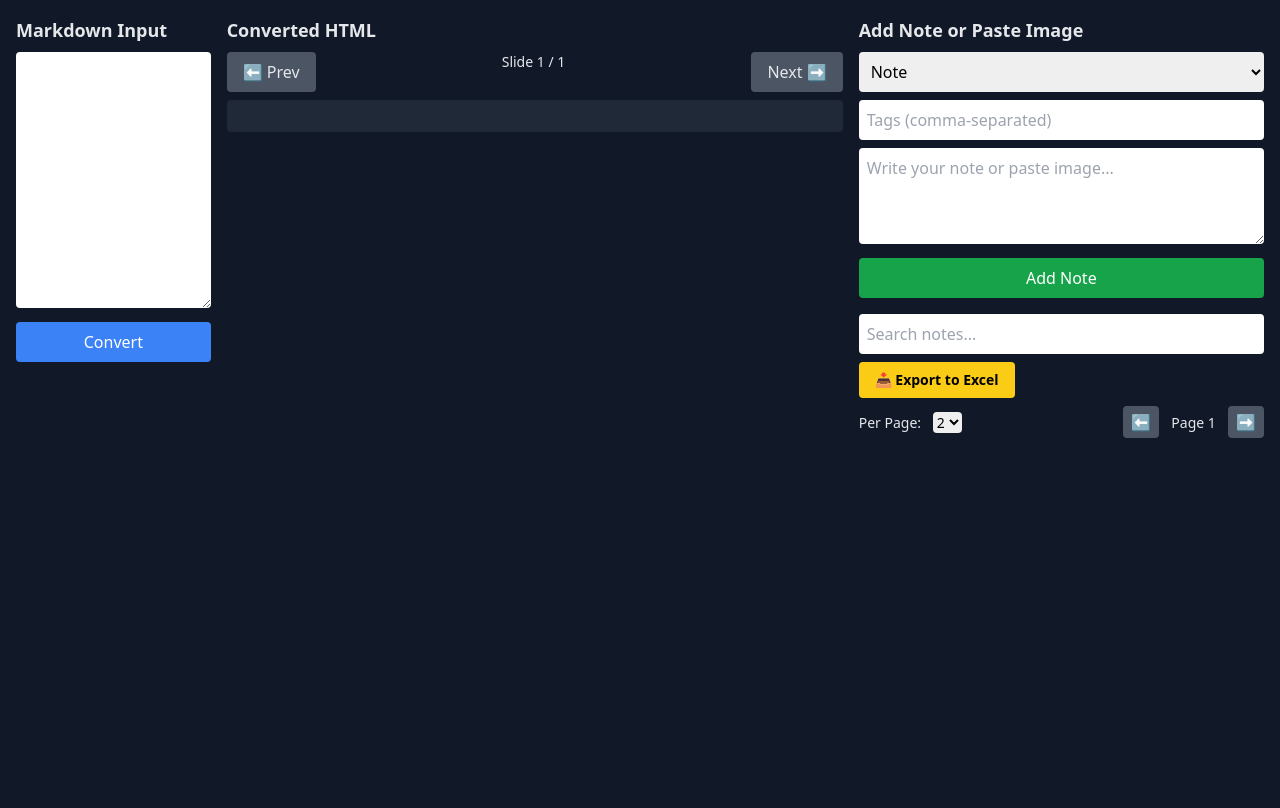
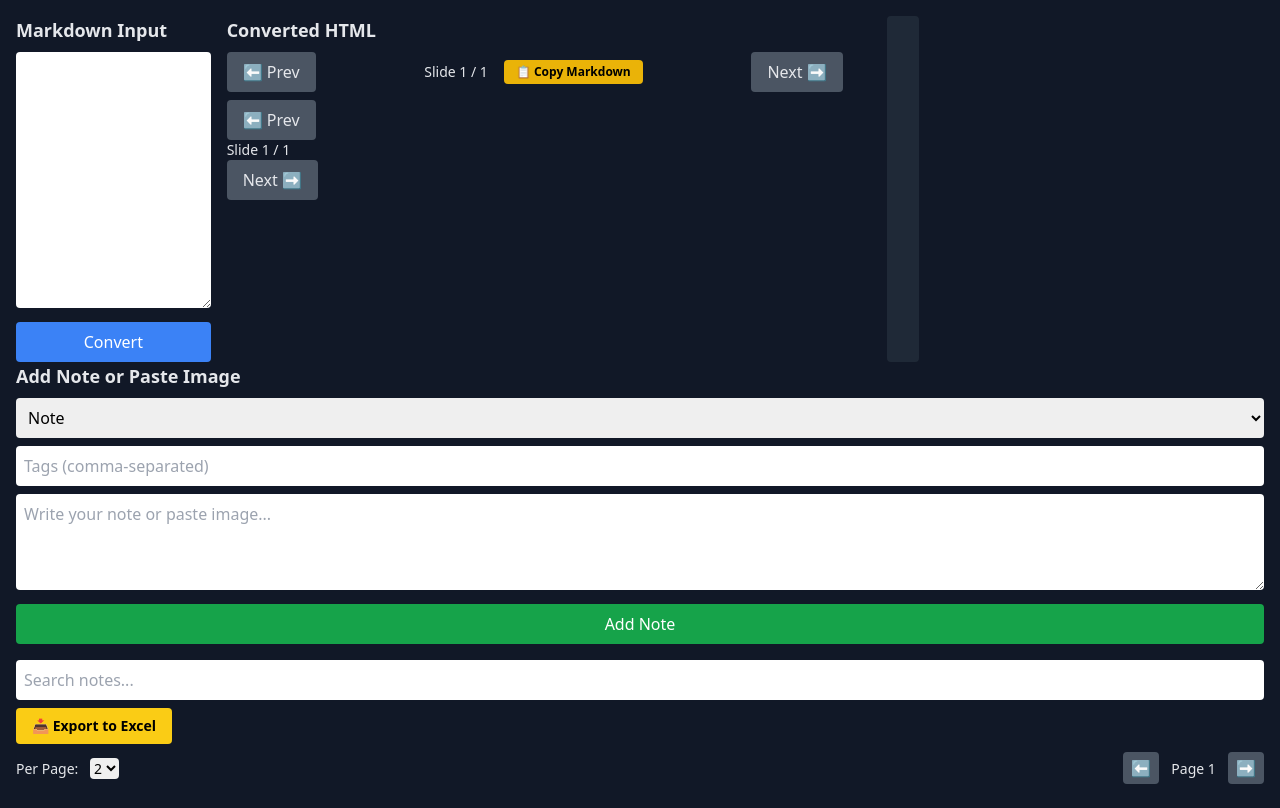
Before and after one commit to gauravsharrma/flask-notes-app, a Flask app: page / in a window 1280 px wide. Before the commit the page ends 438 px from the top, so only its background shows below. Run offline with Flask 3, Linux system fonts and the light colour scheme; data that the repository does not hold is empty; some libraries are stand-ins or nearby versions.

Commit message:
Update index.html

```diff
--- a/templates/index.html
+++ b/templates/index.html
@@ -45,7 +45,17 @@
     <!-- Converted HTML -->
     <div class="col-span-12 lg:col-span-6">
       <h2 class="text-lg font-semibold mb-2">Converted HTML</h2>
-      <div class="flex justify-between mb-2">
+      <div class="flex justify-between items-center mb-2">
+        <button id="prevSlideBtn" onclick="prevSlide()" class="bg-gray-600 hover:bg-gray-500 px-4 py-2 rounded">⬅ Prev</button>
+
+        <div class="flex items-center space-x-4">
+          <div class="text-sm">Slide <span id="slideNum">1</span> / <span id="slideTotal">1</span></div>
+          <button onclick="copyMarkdown()" class="bg-yellow-500 hover:bg-yellow-600 text-black text-xs font-semibold px-3 py-1 rounded">📋 Copy Markdown</button>
+        </div>
+
+        <button id="nextSlideBtn" onclick="nextSlide()" class="bg-gray-600 hover:bg-gray-500 px-4 py-2 rounded">Next ➡</button>
+      </div>
+
         <button id="prevSlideBtn" onclick="prevSlide()" class="bg-gray-600 hover:bg-gray-500 px-4 py-2 rounded">⬅ Prev</button>
         <div class="text-sm">Slide <span id="slideNum">1</span> / <span id="slideTotal">1</span></div>
         <button id="nextSlideBtn" onclick="nextSlide()" class="bg-gray-600 hover:bg-gray-500 px-4 py-2 rounded">Next ➡</button>
@@ -116,6 +126,16 @@
       document.getElementById('slideTotal').innerText = slides.length;
       document.getElementById('prevSlideBtn').disabled = currentSlide === 0;
       document.getElementById('nextSlideBtn').disabled = currentSlide === slides.length - 1;
+    }
+
+    function copyMarkdown() {
+      if (slides[currentSlide]) {
+        navigator.clipboard.writeText(slides[currentSlide]).then(() => {
+          alert("Markdown copied!");
+        }).catch(err => {
+          console.error("Clipboard copy failed:", err);
+        });
+      }
     }
 
     function prevSlide() {
```
